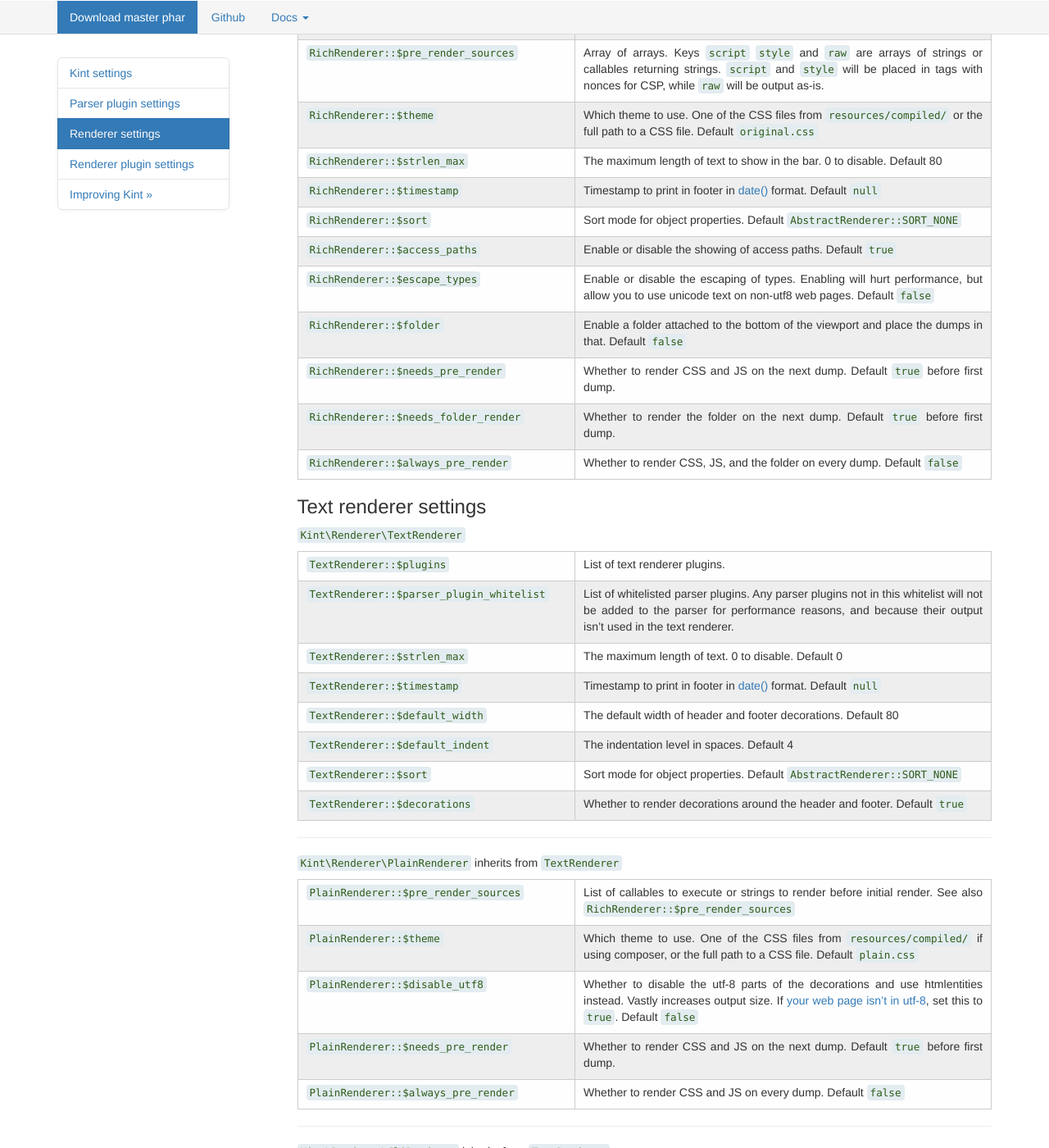
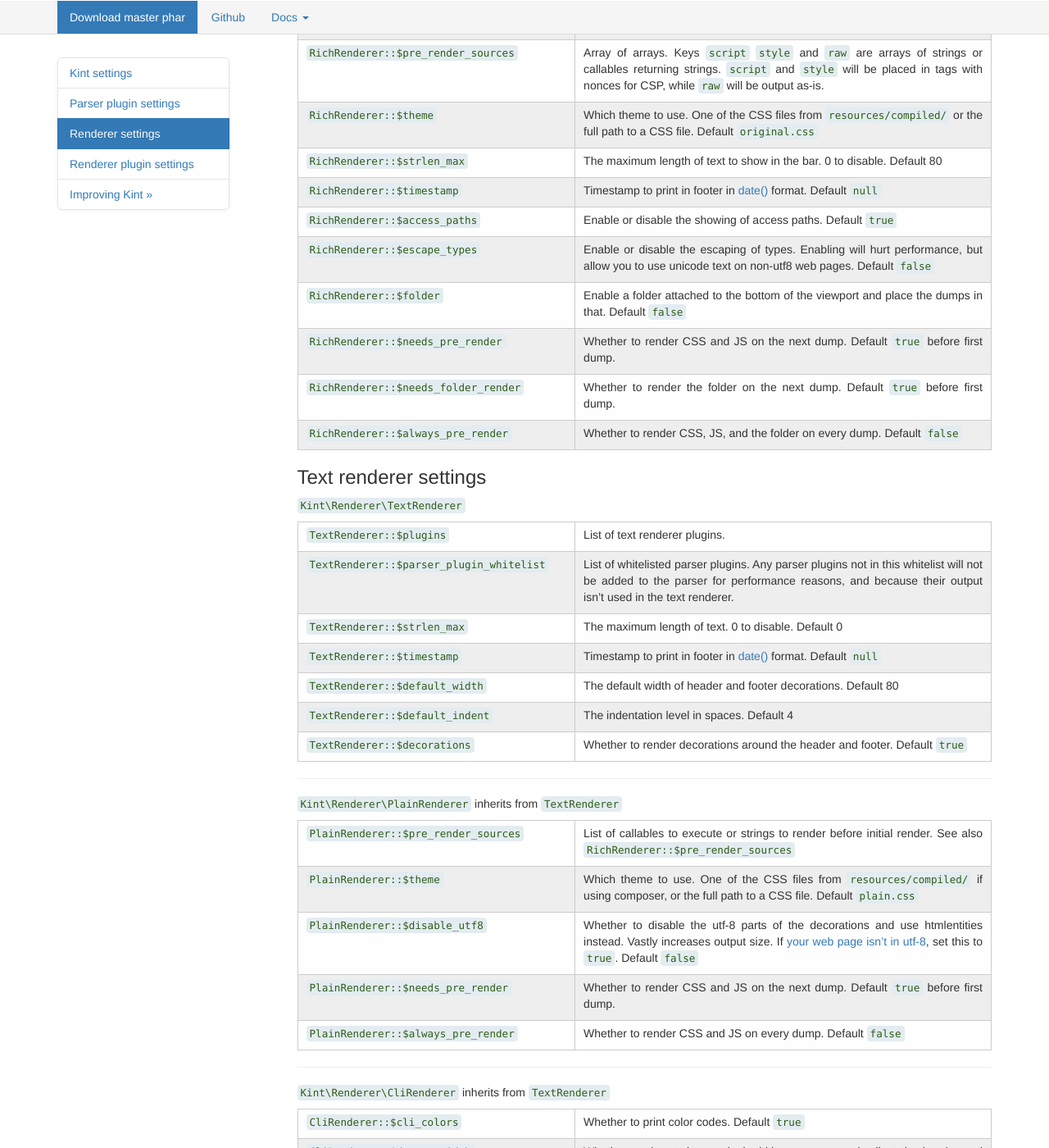
Before and after one commit to kint-php/kint, a Jekyll site: the page built from settings.md, in a window 1280 px wide and 1400 px high, scrolled down 3729 px. Shown: the whole window at 82% size. Built offline with Jekyll 4.4.1, drawn with Linux system fonts in a browser that asks for light colours; nearby versions of some CDN libraries.

```diff
--- a/settings.md
+++ b/settings.md
@@ -145,7 +145,6 @@ All parser plugins delivered with Kint are in the `Kint\Parser` namespace.
 `RichRenderer::$theme` | Which theme to use. One of the CSS files from `resources/compiled/` or the full path to a CSS file. Default `original.css`
 `RichRenderer::$strlen_max` | The maximum length of text to show in the bar. 0 to disable. Default 80
 `RichRenderer::$timestamp` | Timestamp to print in footer in <a href="https://secure.php.net/datetime.format#refsect1-datetime.format-parameters" target="_blank">date()</a> format. Default `null`
-`RichRenderer::$sort` | Sort mode for object properties. Default `AbstractRenderer::SORT_NONE`
 `RichRenderer::$access_paths` | Enable or disable the showing of access paths. Default `true`
 `RichRenderer::$escape_types` | Enable or disable the escaping of types. Enabling will hurt performance, but allow you to use unicode text on non-utf8 web pages. Default `false`
 `RichRenderer::$folder` | Enable a folder attached to the bottom of the viewport and place the dumps in that. Default `false`
@@ -163,7 +162,6 @@ All parser plugins delivered with Kint are in the `Kint\Parser` namespace.
 `TextRenderer::$timestamp` | Timestamp to print in footer in <a href="https://secure.php.net/datetime.format#refsect1-datetime.format-parameters" target="_blank">date()</a> format. Default `null`
 `TextRenderer::$default_width` | The default width of header and footer decorations. Default 80
 `TextRenderer::$default_indent` | The indentation level in spaces. Default 4
-`TextRenderer::$sort` | Sort mode for object properties. Default `AbstractRenderer::SORT_NONE`
 `TextRenderer::$decorations` | Whether to render decorations around the header and footer. Default `true`
 
 ---
```
Also changed, not shown: advanced.md (+2 -0 lines).
